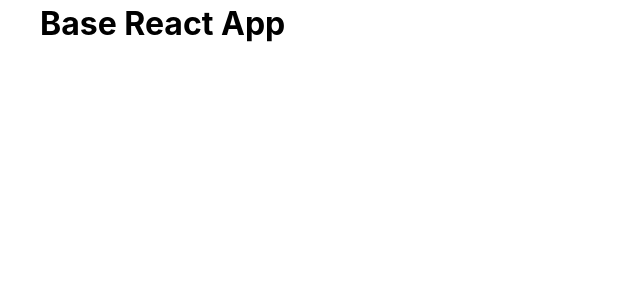
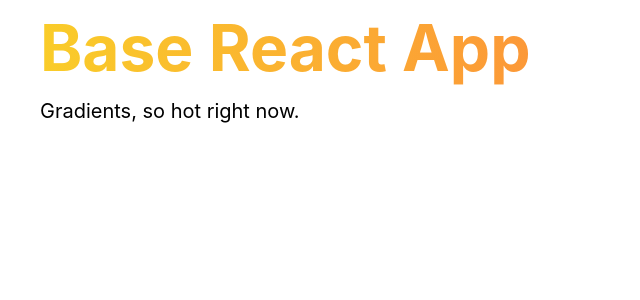
Before and after one commit to derrickyoo/base-react, a React (Vite) app: page / in a window 1280 px wide. Shown: the top 300 px of the page, without its empty margins (0-640 px from the left). Built offline with nearby package versions, Linux system fonts and the light colour scheme.

Commit message:
Make base react app fun again

```diff
--- a/src/components/App/App.tsx
+++ b/src/components/App/App.tsx
@@ -1,13 +1,31 @@
+import styled from "styled-components/macro";
 import MaxWidthWrapper from "../MaxWidthWrapper";
 
 const App = () => {
   return (
     <>
       <MaxWidthWrapper>
-        <h1> Base React App</h1>
+        <AppHeader>Base React App</AppHeader>
+        <Subheading>Gradients, so hot right now.</Subheading>
       </MaxWidthWrapper>
     </>
   );
 };
 
+const AppHeader = styled.h1`
+  font-size: 4rem;
+  background-image: linear-gradient(
+    90deg,
+    hsl(47deg 95% 57%),
+    hsl(0deg 100% 65%)
+  );
+  background-clip: text;
+  -webkit-background-clip: text;
+  -webkit-text-fill-color: transparent;
+`;
+
+const Subheading = styled.p`
+  font-size: 1.25rem;
+`;
+
 export default App;
```
